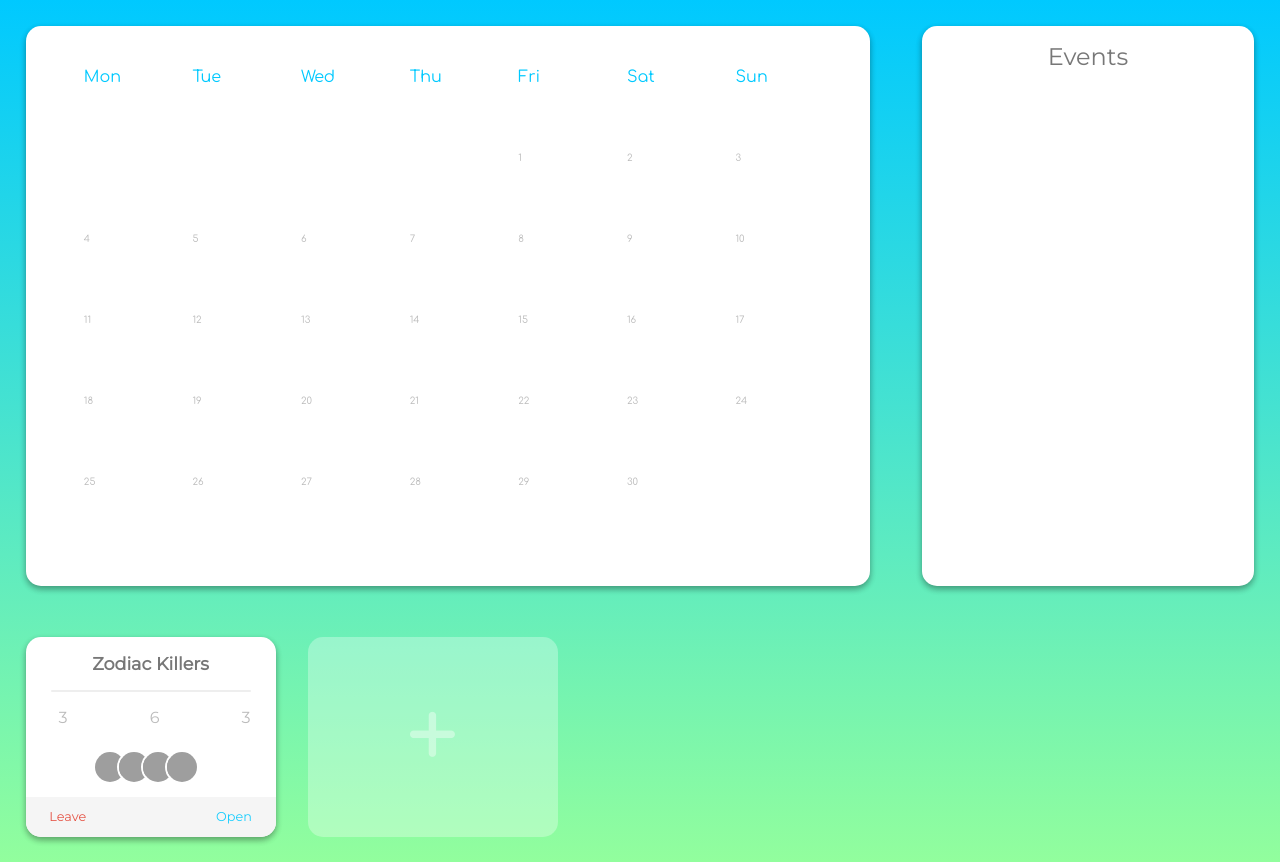
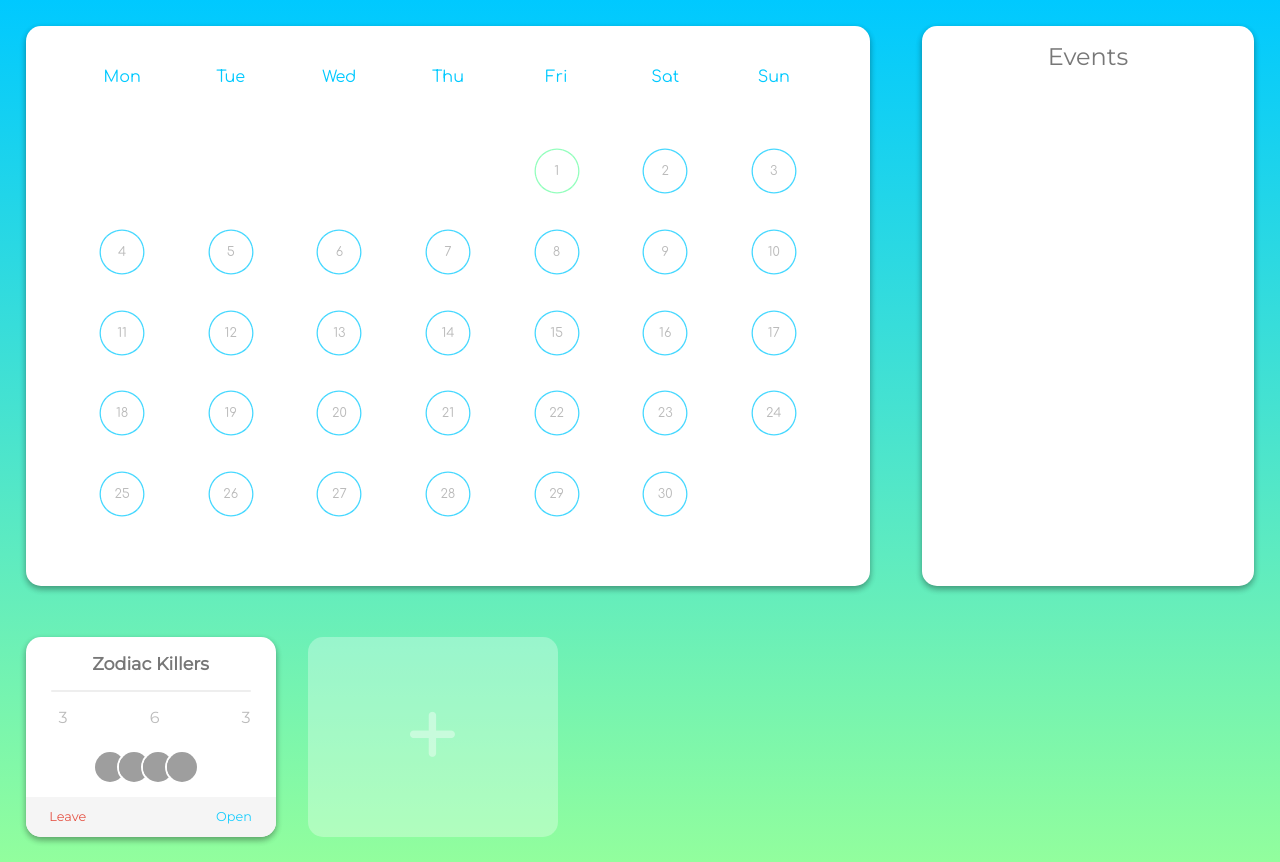
Before and after one commit to zainafzal08/time-map, a Vue app: page /#/dashboard in a window 1280 px wide. Built offline with nearby package versions, Linux system fonts and the light colour scheme; grey boxes are pictures that could not be loaded; some icons are missing.

Commit message:
LOOK AT THIS SEXY CALENDAR

```diff
--- a/src/components/Calendar.vue
+++ b/src/components/Calendar.vue
@@ -13,8 +13,8 @@
       </div>
       <div v-for="i in 5" class="data-row">
           <div v-for="j in 7" class="table-data">
-            <div v-if="validDate(i,j)">
-              <div class="date">{{getDate(i,j)}}<i v-if="eventOn(i,j)" class="mdi mdi-checkbox-blank-circle event-tag"></i></div>
+            <div class="cell-wrapper" v-if="validDate(i,j)" >
+              <Day :date="getDate(i,j)" :heat="getHeat(i,j)"></Day>
             </div>
           </div>
       </div>
@@ -23,6 +23,9 @@
 </template>
 
 <script>
+
+import Day from './Day.vue'
+
 export default {
   name: 'Calendar',
   props: ['month','year'],
@@ -30,11 +33,44 @@ export default {
     return {
       'monthStartDay': 4, // 0 = mon 6 = sun
       'daysInMonth': 30,
-      'eventData': {
-        'may': [null,null,null,null,null]
+      'heatData': {
+        'may': [
+          [1,0.6,1,1,0.5,1,1,0.5,1,1,1,0,0,0,0,1,1,1,0.1,1,1,1,1,1],
+          [0,0,0,0,0,0,0,0,0,0,0,0,0,0,0,0,0,0,0,0,0,0,0,0],
+          [0,0,0,0,0,0,0,0,0,0,0,0,0,0,0,0,0,0,0,0,0,0,0,0],
+          [0,0,0,0,0,0,0,0,0,0,0,0,0,0,0,0,0,0,0,0,0,0,0,0],
+          [0,0,0,0,0,0,0,0,0,0,0,0,0,0,0,0,0,0,0,0,0,0,0,0],
+          [0,0,0,0,0,0,0,0,0,0,0,0,0,0,0,0,0,0,0,0,0,0,0,0],
+          [0,0,0,0,0,0,0,0,0,0,0,0,0,0,0,0,0,0,0,0,0,0,0,0],
+          [0,0,0,0,0,0,0,0,0,0,0,0,0,0,0,0,0,0,0,0,0,0,0,0],
+          [0,0,0,0,0,0,0,0,0,0,0,0,0,0,0,0,0,0,0,0,0,0,0,0],
+          [0,0,0,0,0,0,0,0,0,0,0,0,0,0,0,0,0,0,0,0,0,0,0,0],
+          [0,0,0,0,0,0,0,0,0,0,0,0,0,0,0,0,0,0,0,0,0,0,0,0],
+          [0,0,0,0,0,0,0,0,0,0,0,0,0,0,0,0,0,0,0,0,0,0,0,0],
+          [0,0,0,0,0,0,0,0,0,0,0,0,0,0,0,0,0,0,0,0,0,0,0,0],
+          [0,0,0,0,0,0,0,0,0,0,0,0,0,0,0,0,0,0,0,0,0,0,0,0],
+          [0,0,0,0,0,0,0,0,0,0,0,0,0,0,0,0,0,0,0,0,0,0,0,0],
+          [0,0,0,0,0,0,0,0,0,0,0,0,0,0,0,0,0,0,0,0,0,0,0,0],
+          [0,0,0,0,0,0,0,0,0,0,0,0,0,0,0,0,0,0,0,0,0,0,0,0],
+          [0,0,0,0,0,0,0,0,0,0,0,0,0,0,0,0,0,0,0,0,0,0,0,0],
+          [0,0,0,0,0,0,0,0,0,0,0,0,0,0,0,0,0,0,0,0,0,0,0,0],
+          [0,0,0,0,0,0,0,0,0,0,0,0,0,0,0,0,0,0,0,0,0,0,0,0],
+          [0,0,0,0,0,0,0,0,0,0,0,0,0,0,0,0,0,0,0,0,0,0,0,0],
+          [0,0,0,0,0,0,0,0,0,0,0,0,0,0,0,0,0,0,0,0,0,0,0,0],
+          [0,0,0,0,0,0,0,0,0,0,0,0,0,0,0,0,0,0,0,0,0,0,0,0],
+          [0,0,0,0,0,0,0,0,0,0,0,0,0,0,0,0,0,0,0,0,0,0,0,0],
+          [0,0,0,0,0,0,0,0,0,0,0,0,0,0,0,0,0,0,0,0,0,0,0,0],
+          [0,0,0,0,0,0,0,0,0,0,0,0,0,0,0,0,0,0,0,0,0,0,0,0],
+          [0,0,0,0,0,0,0,0,0,0,0,0,0,0,0,0,0,0,0,0,0,0,0,0],
+          [0,0,0,0,0,0,0,0,0,0,0,0,0,0,0,0,0,0,0,0,0,0,0,0],
+          [0,0,0,0,0,0,0,0,0,0,0,0,0,0,0,0,0,0,0,0,0,0,0,0],
+          [0,0,0,0,0,0,0,0,0,0,0,0,0,0,0,0,0,0,0,0,0,0,0,0],
+          [0,0,0,0,0,0,0,0,0,0,0,0,0,0,0,0,0,0,0,0,0,0,0,0]
+        ]
       }
     }
   },
+  components: {Day},
   methods : {
     getDate: function(i,a) {
       return (this.monthStartDay*-1)+(i-1)*7+a;
@@ -45,9 +81,9 @@ export default {
       if (d > this.daysInMonth) return false;
       return true;
     },
-    eventOn: function(i,a) {
-      if (this.eventData[this.month][0]) return true;
-      return false;
+    getHeat: function(i,a) {
+      var d = this.getDate(i,a);
+      return this.heatData[this.month][d-1];
     }
   }
 }
@@ -72,7 +108,7 @@ export default {
 .cal .row {
   width: 100%;
   height: 10%;
-  margin-bottom: 5%;
+  margin-bottom: 2%;
   display: flex;
   flex-direction: row;
 }
@@ -91,31 +127,23 @@ export default {
   width: calc(100% / 7);
   font-family: 'Comfortaa', cursive;
   color: #00C9FF;
-  text-align: left;
+  text-align: center;
 }
-.cal .table-heading span {
-  margin-left:1rem;
-}
+
 .cal .table-data {
   width: calc(100% / 7);
   font-family: 'Comfortaa', cursive;
   color: #BBB;
   height: 100%;
   display: flex;
-  flex-direction: row;
-  justify-content: flex-start;
+  align-items: center;
+  justify-content: center;
 }
-.cal .table-data .date {
-  width: 10%;
-  margin-left: 1rem;
-  height: 100%;
-  font-size: 0.6rem;
-  display: flex;
-  align-items: flex-start;
-  justify-content: flex-start;
-}
-.cal .event-tag {
-  margin-left: 0.3rem;
-  color: #e44232;
+.cal .table-data .cell-wrapper {
+    width: 100%;
+    height: 100%;
+    display: flex;
+    align-items: center;
+    justify-content: center;
 }
 </style>
--- /dev/null
+++ b/src/components/Day.vue
@@ -0,0 +1,162 @@
+<template>
+  <div class="day" v-on:mouseover="expand" v-on:mouseleave="collapse">
+    <div class="date"> {{date}} </div>
+    <svg class="day-stats" :width="this.statSize+'rem'" :height="this.statSize+'rem'" viewBox="0 0 110 110">
+      <g v-for="i in 24" :transform="'rotate('+(15*(i-1))+' 55 55)'">
+        <linearGradient :id="'linearColors'+i+'-'+date">
+          <stop offset="0%" :stop-color="getColor(i-2)"></stop>
+          <stop offset="50%" :stop-color="getColor(i-1)"></stop>
+          <stop offset="100%" :stop-color="getColor(i-1)"></stop>
+        </linearGradient>
+        <path :fill="getColor(i-1)" :stroke="'url(#linearColors'+i+'-'+date+')'" :stroke-width="statThickness" d="M 55 5 A 50 50 0 0 1 67.9410 6.7037">
+        </path>
+      </g>
+    </svg>
+  </div>
+</template>
+
+<script>
+export default {
+  name: 'Day',
+  props: ['date','heat'],
+  data () {
+    return {
+      expanded: false,
+      statOpacity: 0.7,
+      statSize: 3,
+      statThickness: 3
+    }
+  },
+  methods : {
+    expand: function(){
+      this.expanded = true;
+      this.statOpacity = 1;
+      this.statSize = 7;
+      this.statThickness = 8;
+    },
+    collapse: function() {
+      this.expanded = false;
+      this.statOpacity = 0.7;
+      this.statSize = 3;
+      this.statThickness = 3;
+    },
+    getColor: function(i) {
+      if(i<0) i = 24 + i;
+      else i = i % 24;
+      var g = ["#00C9FF","#92FE9D"];
+      var r;
+      if (!this.expanded) r = (this.heat.reduce((a, c) => a + c)/24);
+      else r = this.heat[i];
+      return this.getGradientColor(r,g);
+    },
+    normalise: function (a){
+    	if(a < 0)
+    		return 360+a;
+    	if(a>360)
+    		return a%360;
+    	return a;
+    },
+    circularInterpol: function (x,y,t){
+    	// 191 -> 215
+    	if (y >= x && y-x <= 180) {
+    		return this.normalise(x+(y-x)*t);
+    	} else if (y >= x && y-x > 180) {
+    		return this.normalise(x-t*(360-(y-x)));
+    	} else if (x > y && x-y <= 180) {
+    		return this.normalise(x-t*(x-y));
+    	} else if (x > y && x-y > 180) {
+    		return this.normalise(x+t*(360-(x-y)));
+    	}
+    },
+    getGradientColor: function (num,gradient) {
+    	let start = this.hextoHSV(gradient[0]);
+    	let end = this.hextoHSV(gradient[1]);
+    	let h = this.circularInterpol(start[0],end[0],num);
+    	let s = start[1]+((end[1]-start[1]))*num;
+    	let v = start[2]+((end[2]-start[2]))*num;
+    	return this.HSVtoHex(h,s,v);
+    },
+    mod: function (a,n){
+        return ((a%n)+n)%n;
+    },
+    calcHue: function (r,g,b,m,d){
+      var res = null;
+    	if(d == 0) {
+    		res = 0;
+    	}else if(m == r){
+    		res = 60*(this.mod(((g-b).toFixed(2)/d),6));
+    	}else if(m == g){
+    		res = 60*(((b-r).toFixed(2)/d)+2);
+    	}else if(m == b){
+    		res = 60*(((r-g).toFixed(2)/d)+4);
+    	}
+    	return res;
+    },
+    calcSat: function (d,m){
+    	if(m == 0) {
+    		return 0;
+    	}else{
+    		return d/m;
+    	}
+    },
+    hextoHSV: function (hex){
+    	let red = parseInt(hex.substring(1,3),16)/255;
+    	let green = parseInt(hex.substring(3,5),16)/255;
+    	let blue = parseInt(hex.substring(5,7),16)/255;
+    	let cMax = Math.max(red,green,blue);
+    	let cMin = Math.min(red,green,blue);
+    	let delta = cMax-cMin;
+    	let value = cMax;
+    	let hue = this.calcHue(red,green,blue,cMax,delta);
+    	let sat = this.calcSat(delta, cMax);
+    	return [hue,sat,value];
+    },
+    collapseHue: function (h,c,x){
+    	if(h >= 0 && h <60) {
+    		return [c,x,0];
+    	}else if(h>=60 && h <120){
+    		return [x,c,0];
+    	}else if(h>=120 && h <180){
+    		return [0,c,x];
+    	}else if(h>=180 && h <240){
+    		return [0,x,c];
+    	}else if(h>=240 && h <300){
+    		return [x,0,c];
+    	}else if(h>=300 && h < 360){
+    		return [c,0,x];
+    	}
+    },
+    HSVtoHex: function (h,s,v){
+    	let c = v*s;
+    	let x = c*(1-Math.abs(((h/60)%2)-1));
+    	let m = v-c;
+    	let raw = this.collapseHue(h,c,x);
+    	let r = Math.floor((raw[0]+m)*255);
+    	let g = Math.floor((raw[1]+m)*255);
+    	let b = Math.floor((raw[2]+m)*255);
+    	return this.rgbToRgba(r,g,b);
+    },
+    rgbToRgba: function (r, g, b) {
+        return `rgba(${r},${g},${b},${this.statOpacity})`;
+    }
+  }
+}
+</script>
+
+<!-- Add "scoped" attribute to limit CSS to this component only -->
+<style scoped>
+.day {
+  width: 3rem;
+  height: 3rem;
+  display: flex;
+  align-items: center;
+  justify-content: center;
+}
+.day .date {
+  color: #BBB;
+  font-size: 0.8rem;
+}
+.day .day-stats {
+  position: absolute;
+}
+</style>
```
Also changed, not shown: 1 other file (tests, documents, lock files or other folders).
